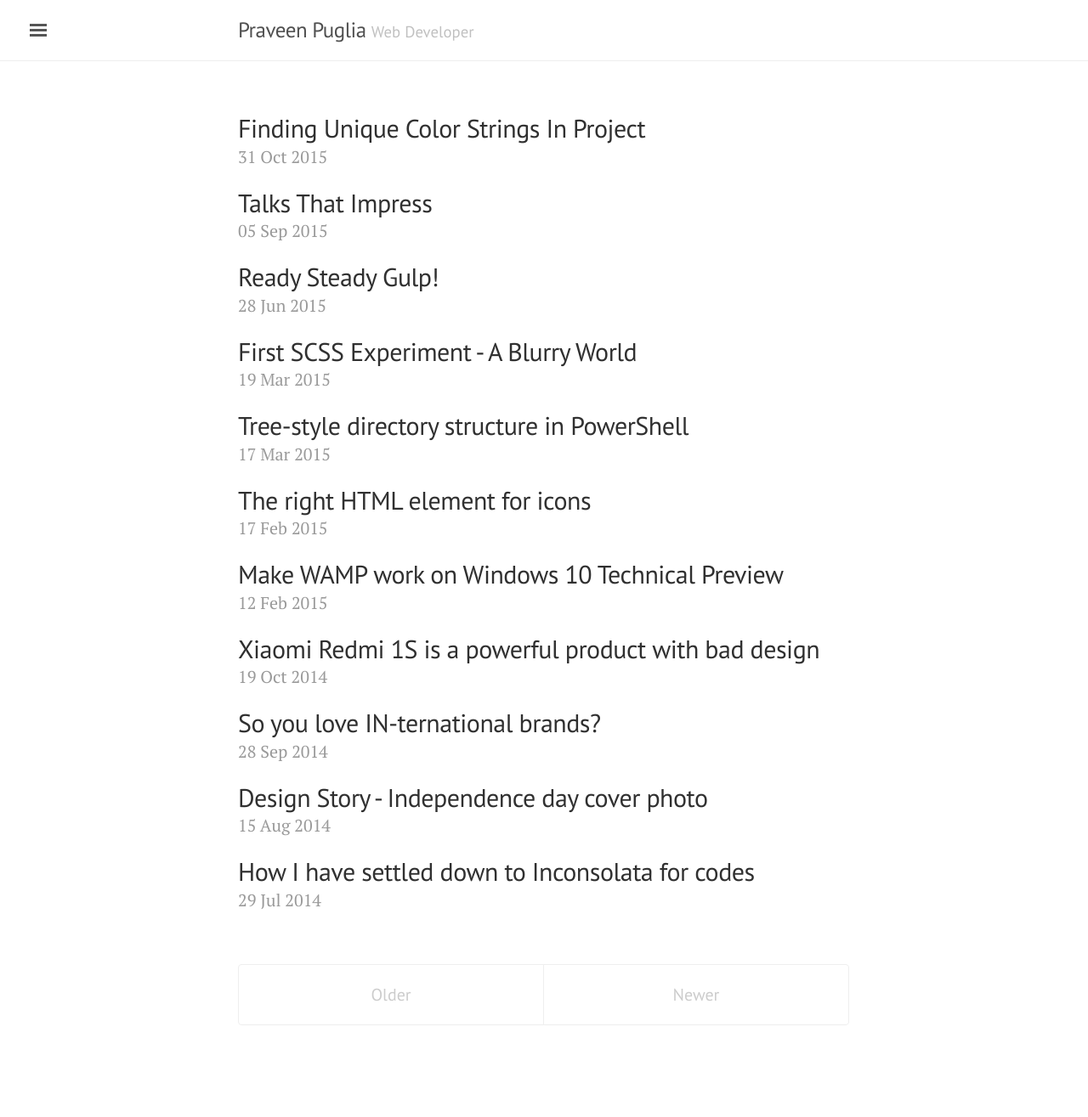
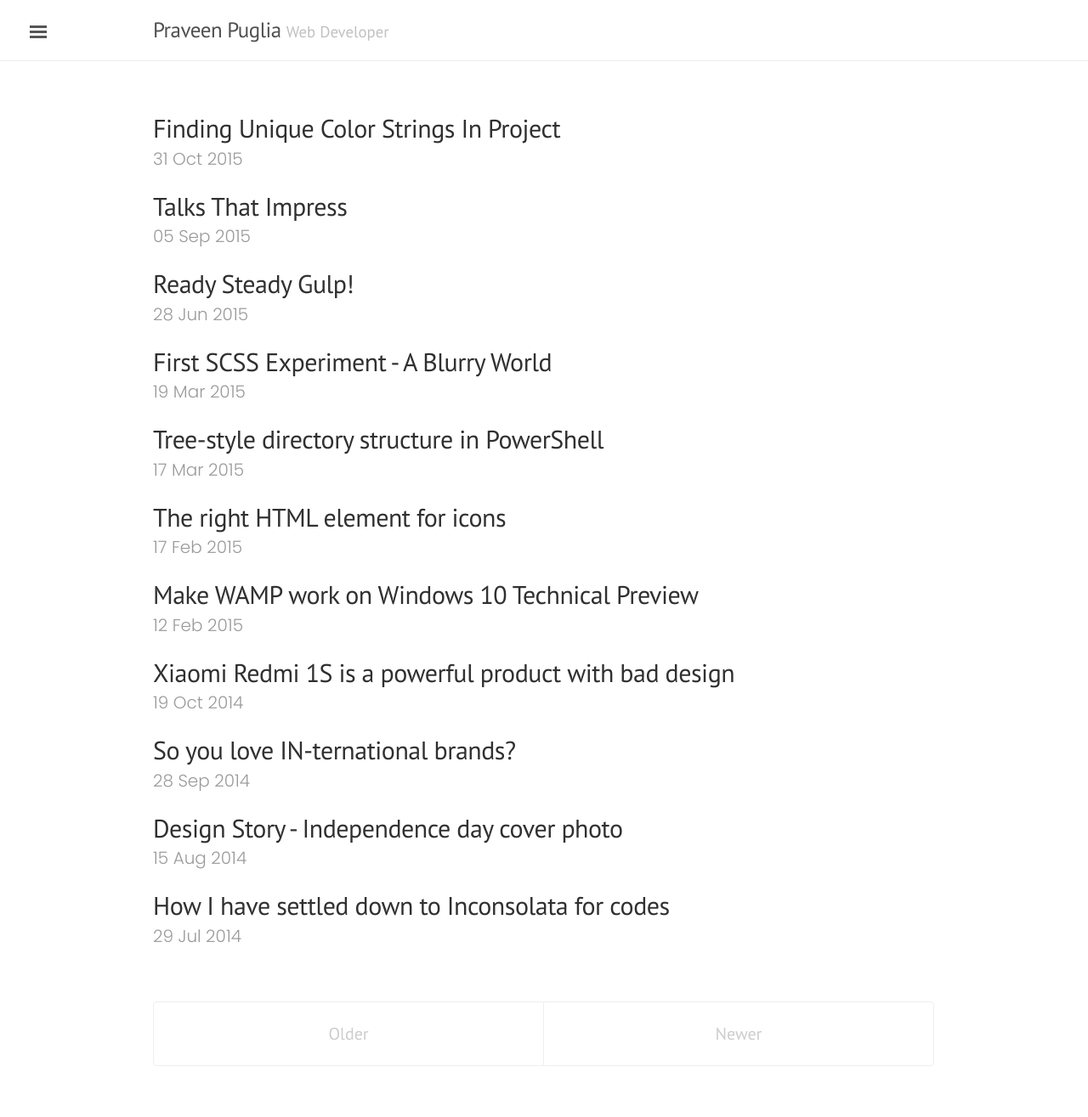
Before and after one commit to praveenpuglia/praveenpuglia.github.io, a Jekyll site: the page built from index.html, in a window 1280 px wide. Shown: the whole page at 85% size. Built offline with Jekyll 4.4.1, drawn with Linux system fonts in a browser that asks for light colours; Markdown is read by kramdown in place of the engine named in the settings; before the commit the page ends 1267 px from its top, so only the background shows below that.

Commit message:
font face changes

```diff
--- a/_includes/head.html
+++ b/_includes/head.html
@@ -18,7 +18,7 @@
   <link rel="stylesheet" href="{{ site.baseurl }}/public/css/poole.css">
   <link rel="stylesheet" href="{{ site.baseurl }}/public/css/syntax.css">
   <link rel="stylesheet" href="{{ site.baseurl }}/public/css/lanyon.css">
-  <link rel="stylesheet" href="https://fonts.googleapis.com/css?family=PT+Serif:400,400italic,700%7CPT+Sans:400">
+  <link href='https://fonts.googleapis.com/css?family=Poppins:400,300,500|PT+Sans:400,700' rel='stylesheet' type='text/css'>
 
   <!-- Icons -->
   <link rel="apple-touch-icon-precomposed" sizes="144x144" href="{{ site.baseurl }}/public/apple-touch-icon-precomposed.png">
--- a/public/css/lanyon.css
+++ b/public/css/lanyon.css
@@ -41,11 +41,13 @@ body {
 }
 
 html {
-  font-family: "PT Serif", Georgia, "Times New Roman", serif;
+  font-family: 'Poppins', sans-serif;
+  font-weight: 300;
+  line-height: 1.7;
 }
 
 h1, h2, h3, h4, h5, h6 {
-  font-family: "PT Sans", Helvetica, Arial, sans-serif;
+  font-family: 'PT Sans', sans-serif;
   font-weight: 400;
   color: #313131;
   letter-spacing: -.025rem;
@@ -82,7 +84,7 @@ h1, h2, h3, h4, h5, h6 {
 }
 @media (min-width: 56em) {
   .container {
-    max-width: 38rem;
+    max-width: 48rem;
   }
 }
 
```
